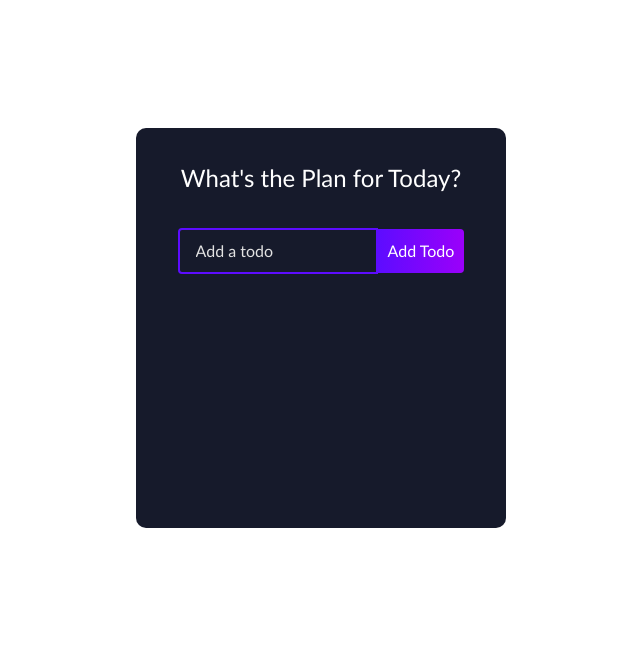
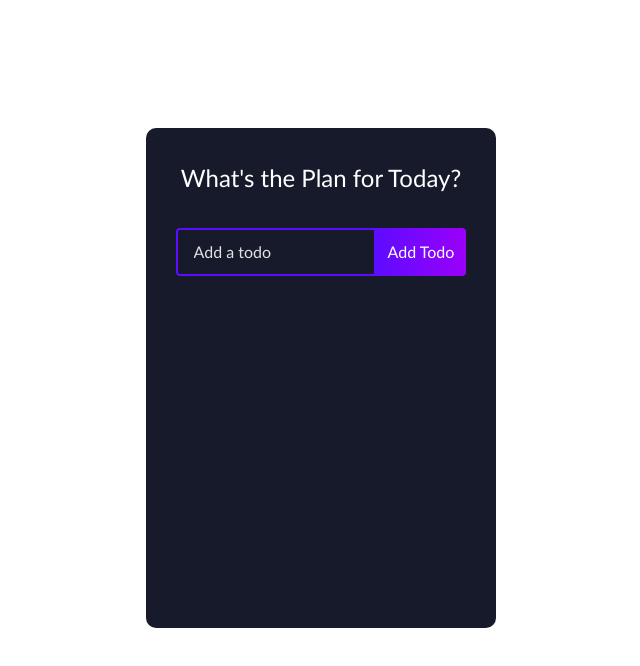
Before and after one commit to Prasham1710/todoapp, a React (Create React App) app: page / in a window 1280 px wide. Shown: the top 666 px of the page, without its empty margins (319-959 px from the left). Built offline with nearby package versions, Linux system fonts and the light colour scheme.

Commit message:
width and height setting

```diff
--- a/src/App.css
+++ b/src/App.css
@@ -16,8 +16,8 @@ body {
     display: flex;
     flex-direction: column;
     justify-content: start;
-    width: 370px;
-    min-height: 400px;
+    width: 350px;
+    min-height: 500px;
     background: #161a2b;
     text-align: center;
     margin: 128px auto;
@@ -41,7 +41,7 @@ h1 {
 }
 
 .todo-input {
-    padding: 9px 32px 9px 16px;
+    padding: 10px 32px 10px 16px;
     border-radius: 4px 0 0 4px;
     border: 2px solid #5d0cff;
     outline: none;
@@ -55,7 +55,7 @@ h1 {
 }
 
 .todo-button {
-    padding: 10px;
+    padding: 12px;
     border: none;
     border-radius: 0 4px 4px 0;
     cursor: pointer;
```
